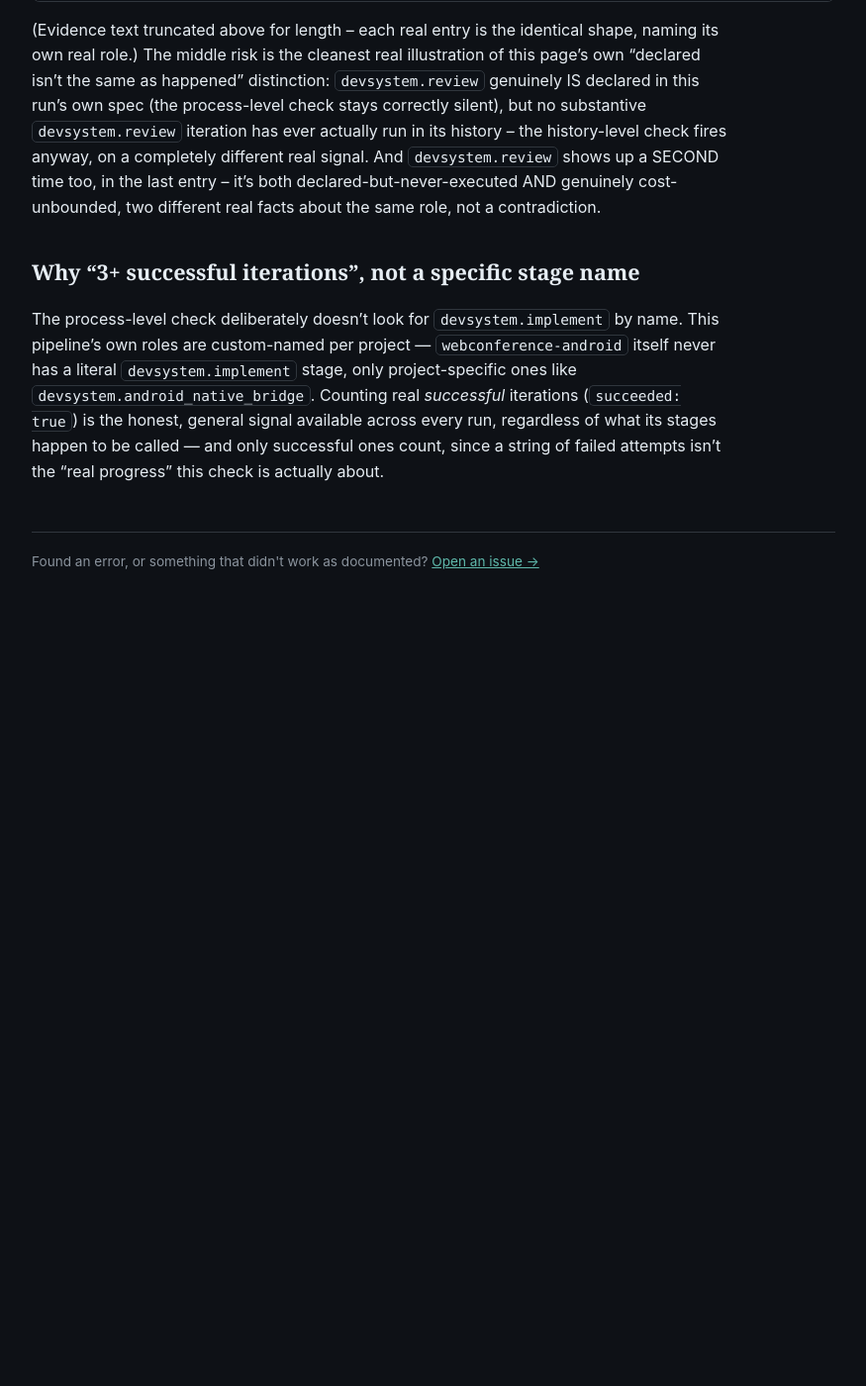
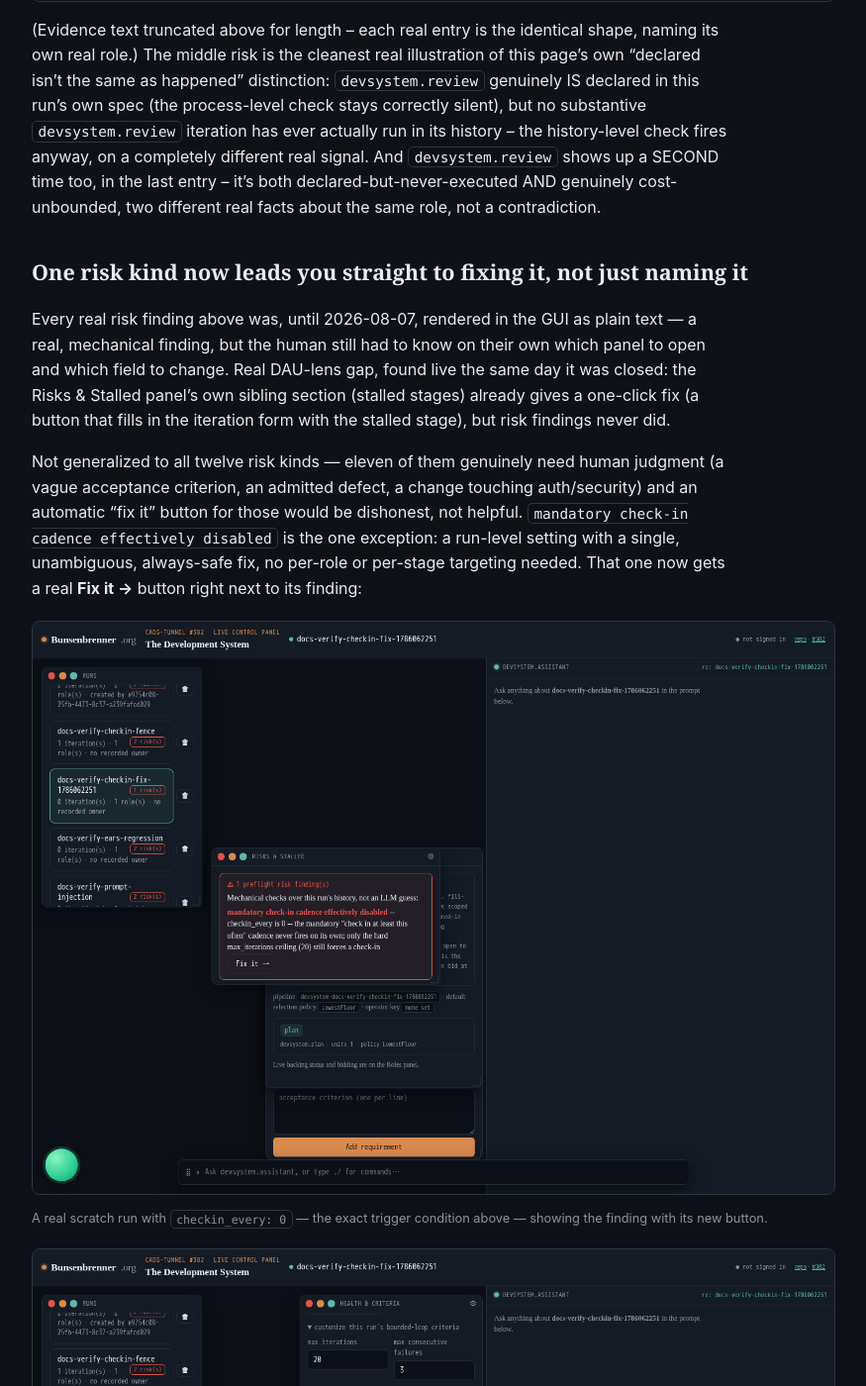
Before and after one commit to scimbe/CADS-devsystem-docs, a Jekyll site: the page built from _explanation/risk-annotations.md, in a window 1280 px wide and 1400 px high, scrolled down 6836 px. Shown: the whole window at 99% size, without its empty margins (322-1197 px from the left). Built offline with Jekyll 4.4.1, drawn with Linux system fonts in a browser that asks for light colours; before the commit the page ends 7479 px from its top, so only the background shows below that; some of the changed text lies outside the part shown.

Commit message:
explanation: document the risk panel's new "Fix it" action
A new GUI feature shipped since the last docs firing: the Risks &
Stalled panel's own "mandatory check-in cadence effectively disabled"
finding now has a real one-click "Fix it →" button (CADS-devsystem@e9e075c)
-- opens the Health & Criteria panel, expands its details, focuses the
checkin_every field. Documented in the same place this exact risk's own
history has already been tracked in detail.

Two real screenshots, captured live via Playwright against the real
redeployed container (not mocked): a scratch run with checkin_every=0
showing the finding + button, then the real DOM state right after
clicking it.

Hermetic Jekyll build clean (jekyll/jekyll:4, done in 1.797s, no errors);
root-owned _site/.jekyll-cache cleaned via a throwaway debian container.

Co-Authored-By: Claude Sonnet 5 <noreply@anthropic.com>
Claude-Session: https://claude.ai/code/session_018FkngvdKnmVcAT84EZe7Ur

```diff
--- a/_explanation/risk-annotations.md
+++ b/_explanation/risk-annotations.md
@@ -280,6 +280,39 @@ real signal. And `devsystem.review` shows up a SECOND time too, in the last entr
 declared-but-never-executed AND genuinely cost-unbounded, two different real facts about the same
 role, not a contradiction.
 
+## One risk kind now leads you straight to fixing it, not just naming it
+
+Every real risk finding above was, until 2026-08-07, rendered in the GUI as plain text — a real,
+mechanical finding, but the human still had to know on their own which panel to open and which
+field to change. Real DAU-lens gap, found live the same day it was closed: the Risks & Stalled
+panel's own sibling section (stalled stages) already gives a one-click fix (a button that fills in
+the iteration form with the stalled stage), but risk findings never did.
+
+Not generalized to all twelve risk kinds — eleven of them genuinely need human judgment (a vague
+acceptance criterion, an admitted defect, a change touching auth/security) and an automatic "fix
+it" button for those would be dishonest, not helpful. `mandatory check-in cadence effectively
+disabled` is the one exception: a run-level setting with a single, unambiguous, always-safe fix, no
+per-role or per-stage targeting needed. That one now gets a real **Fix it →** button right next to
+its finding:
+
+<figure>
+<img src="{{ '/assets/img/explanation-risk-annotations/01-risk-before.png' | relative_url }}" alt="The Risks panel showing the check-in-cadence risk, with a real 'Fix it →' button next to it">
+<figcaption>A real scratch run with <code>checkin_every: 0</code> — the exact trigger condition above — showing the finding with its new button.</figcaption>
+</figure>
+
+<figure>
+<img src="{{ '/assets/img/explanation-risk-annotations/02-fix-it-clicked.png' | relative_url }}" alt="After clicking Fix it: the Health & Criteria panel is open, its criteria details expanded, and the check-in-every field focused and selected">
+<figcaption>One click later: the Health & Criteria panel is genuinely open, its collapsed details expanded, and <code>check-in every N iterations</code> focused and selected — ready to type a real value into, not auto-filled for you.</figcaption>
+</figure>
+
+It never auto-submits a value on your behalf — same "flag it, then let the human act" restraint
+`saveCriteria`'s own client-side bounds-check already applies in the other direction (see [Ask
+devsystem.assistant about your run]({{ '/how-to/ask-the-assistant/' | relative_url }}) for that
+side of the same discipline). Live-verified via Playwright against the real deployed container,
+not assumed from source: `document.activeElement.id` was checked directly after the click and
+confirmed to be the real `cr-checkin-every` input
+([CADS-devsystem@e9e075c](https://github.com/scimbe/CADS-devsystem/commit/e9e075c)).
+
 ## Why "3+ successful iterations", not a specific stage name
 
 The process-level check deliberately doesn't look for `devsystem.implement` by name. This
```
Also changed, not shown: assets/img/explanation-risk-annotations/01-risk-before.png (added), assets/img/explanation-risk-annotations/02-fix-it-clicked.png (added).
